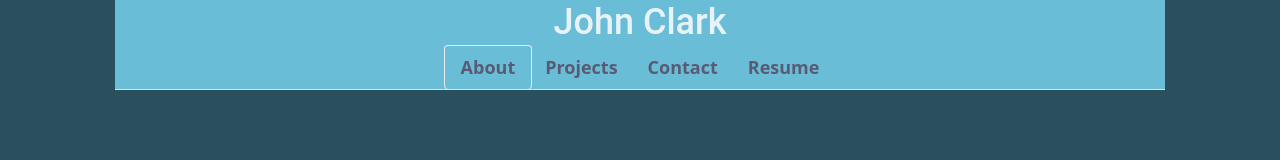
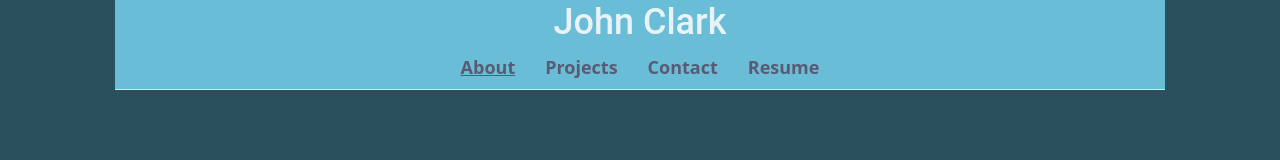
Before and after one commit to JohnKnee3/React-Portfolio, a React (Create React App) app: page / in a window 1280 px wide. In both pictures the pointer is over the link "About". Shown: the top 160 px of the page. Built offline with nearby package versions, Linux system fonts and the light colour scheme.

Commit message:
got the outline to only appear when active

```diff
--- a/src/index.css
+++ b/src/index.css
@@ -391,6 +391,19 @@ a {
   color: #595b75;
 }
 
+.nav-tabs .nav-link:focus,
+.nav-tabs .nav-link:hover {
+  border-color: transparent;
+}
+.nav-tabs .nav-item.show .nav-link,
+.nav-tabs .nav-link.active {
+  border-color: #dee2e6 #dee2e6 #fff;
+}
+
+.nav-link:hover {
+  text-decoration: underline;
+}
+
 .footer-container {
   display: flex;
   flex-wrap: wrap;
```
